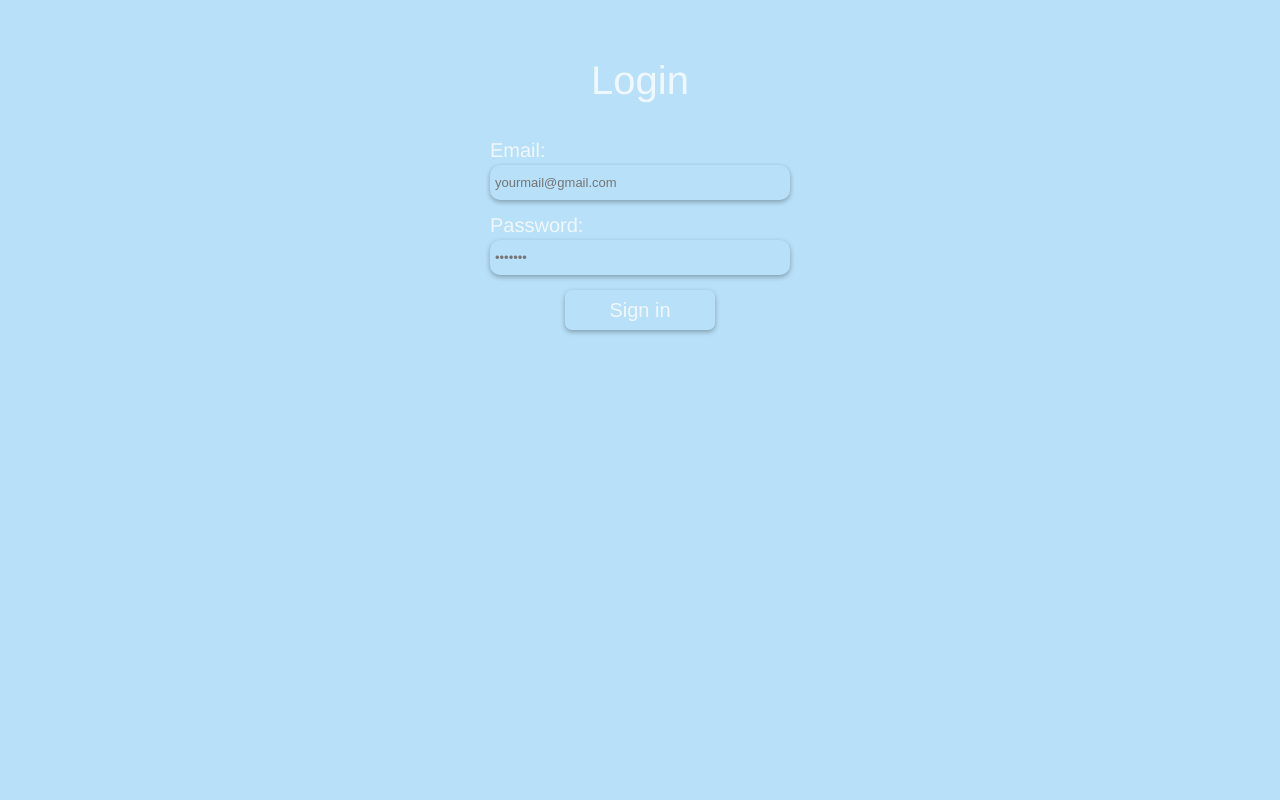
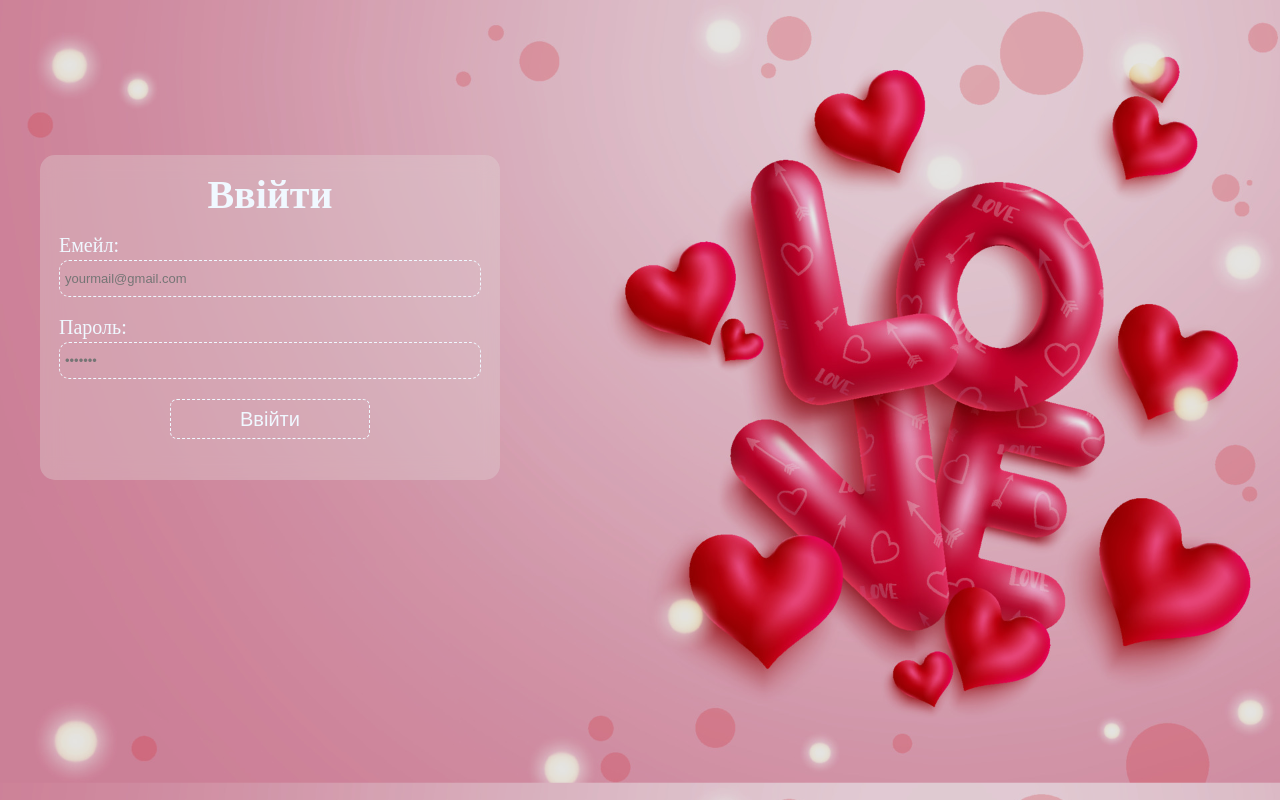
Before and after one commit to Gentleman-88/For_my_Love, a React (Create React App) app: page /goit-react-hw-08-phonebook/login in a window 1280 px wide. Built offline with nearby package versions, Linux system fonts and the light colour scheme.

Commit message:
Upd Home, Login, Register

```diff
--- a/src/Pages/HomePage/Home.module.css
+++ b/src/Pages/HomePage/Home.module.css
@@ -1,20 +1,32 @@
+.hello_Page_Container {
+  margin-left: 40px;
+  background-color: rgba(224, 217, 217, 0.338);
+  display: flex;
+  flex-direction: column;
+  margin-top: 155px;
+  padding: 20px;
+  height: 350px;
+  width: 700px;
+  backdrop-filter: blur(10px);
+  border-radius: 15px;
+}
+
 .title {
+  border: 1px dashed;
   display: flex;
-  align-items: center;
+  width: 300px;
+  margin: 0 auto;
+  border-radius: 7px;
   justify-content: center;
-  gap: 2px;
   font-size: 40px;
   color: aliceblue;
   font-weight: 550;
   text-align: center;
-  margin-top: 200px;
-  margin-bottom: 30px;
+  margin-bottom: 40px;
 }
 
 .list_item {
-  background-color: rgb(245, 111, 111);
   width: 50px;
-  border-radius: 4px;
   transition: transform 0.3s ease;
 }
 
@@ -22,75 +34,48 @@
   transform: translateY(-20px);
 }
 
-.list_item_first {
-  background-color: rgb(245, 111, 111);
-  width: 50px;
-  border-top-left-radius: 15px;
-  border-bottom-left-radius: 15px;
-  transition: transform 0.3s ease;
-}
-
-.list_item_first:hover {
-  transform: translateY(-20px);
-}
-
-.list_item_last {
-  background-color: rgb(245, 111, 111);
-  width: 50px;
-  border-bottom-right-radius: 15px;
-  border-top-right-radius: 15px;
-  transition: transform 0.3s ease;
-}
-
-.list_item_last:hover {
-  transform: translateY(-20px);
-}
-
 .info {
+  letter-spacing: 2px;
   color: aliceblue;
-  font-size: 19px;
+  font-size: 25px;
   display: flex;
   align-items: center;
   justify-content: center;
-  background-color: rgb(245, 111, 111);
-  width: 425px;
-  height: 25px;
-  margin: 0 auto;
-  border-radius: 12px;
+  border-radius: 7px;
+  padding: 3px;
+  width: 500px;
+  height: 80px;
 }
 
 .list_reg {
   margin-top: 30px;
   display: flex;
   gap: 25px;
-  align-items: center;
-  justify-content: center;
+  /* align-items: center;
+  justify-content: center; */
 }
 
 .list_reg_item {
+  letter-spacing: 2px;
   color: aliceblue;
-  font-size: 19px;
+  font-size: 20px;
   display: flex;
   align-items: center;
-  justify-content: center;
-  background-color: rgb(245, 111, 111);
-  width: 200px;
+  width: 220px;
   height: 25px;
   border-radius: 12px;
 }
 
 .arrows {
   display: flex;
-  justify-content: center;
-  align-items: center;
   margin-bottom: 10px;
-  gap: 190px;
+  gap: 260px;
 }
 
 .arrow_one {
   font-size: 50px;
   color: aliceblue;
-  rotate: -50deg;
+  rotate: -90deg;
 }
 
 .arrow_two {
@@ -117,38 +102,36 @@
 
 .list {
   display: flex;
-  gap: 110px;
-  align-items: center;
-  justify-content: center;
+  gap: 80px;
 }
 
 .register_btn {
   display: flex;
   align-items: center;
   justify-content: center;
-  background-color: rgb(245, 111, 111);
   width: 210px;
   height: 40px;
   text-decoration: none;
   font-size: 25px;
   border-radius: 15px;
   font-weight: 500;
+  border: 1px dashed;
   color: aliceblue;
   transition: box-shadow 0.3s ease-in-out;
 }
 
 .register_btn:hover {
-  box-shadow: 0 5px 13px rgba(245, 145, 145, 0.465);
+  box-shadow: 0 5px 13px rgb(213, 127, 127);
 }
 
 .login_btn {
   display: flex;
   align-items: center;
   justify-content: center;
-  background-color: rgb(245, 111, 111);
   width: 125px;
   height: 40px;
   text-decoration: none;
+  border: 1px dashed;
   font-size: 25px;
   border-radius: 15px;
   font-weight: 500;
@@ -157,7 +140,7 @@
 }
 
 .login_btn:hover {
-  box-shadow: 0 5px 13px rgba(245, 145, 145, 0.465);
+  box-shadow: 0 5px 13px rgb(213, 127, 127);
 }
 
 .my_contacts_btn {
--- a/src/Pages/HomePage/HomePage.jsx
+++ b/src/Pages/HomePage/HomePage.jsx
@@ -8,19 +8,22 @@ const HomePage = () => {
   const isLoggedin = useSelector(selectUserIsLoggedIn);
 
   return (
-    <div>
+    <div className={css.homePage}>
       {!isLoggedin ? (
-        <>
+        <div className={css.hello_Page_Container}>
           <ul className={css.title}>
-            <li className={css.list_item_first}>Х</li>
+            <li className={css.list_item}>Х</li>
             <li className={css.list_item}>Е</li>
             <li className={css.list_item}>Л</li>
             <li className={css.list_item}>Л</li>
             <li className={css.list_item}>О</li>
             <li className={css.list_item}>О</li>
-            <li className={css.list_item_last}>У</li>
+            <li className={css.list_item}>У</li>
           </ul>
-          <p className={css.info}>Цей сайт зроблений для Катюші на 8 березня</p>
+          <p className={css.info}>
+            Цей сайт зроблений для тебе Катюша. Думаю тобі понравиться і буде
+            дуже цікаво
+          </p>
           <ul className={css.list_reg}>
             <li className={css.list_reg_item}>Якщо перший раз</li>
             <li className={css.list_reg_item}>Якщо не перший раз</li>
@@ -37,7 +40,7 @@ const HomePage = () => {
               Ввійти
             </NavLink>
           </ul>
-        </>
+        </div>
       ) : (
         <></>
       )}
--- a/src/Pages/LoginPage/Login.jsx
+++ b/src/Pages/LoginPage/Login.jsx
@@ -23,10 +23,10 @@ const Login = () => {
   };
 
   return (
-    <div>
-      <h1 className={css.title}>Login</h1>
+    <div className={css.login_div}>
+      <h1 className={css.title}>Ввійти</h1>
       <form onSubmit={onSubmit} className={css.log_in}>
-        <label className={css.label}>Email: </label>
+        <label className={css.label}>Емейл: </label>
         <input
           type="text"
           name="userEmail"
@@ -34,7 +34,7 @@ const Login = () => {
           className={css.input}
           required
         />
-        <label className={css.label}>Password: </label>
+        <label className={css.label}>Пароль: </label>
         <input
           type="text"
           name="userPassword"
@@ -44,7 +44,7 @@ const Login = () => {
           required
         />
         <button type="submit" className={css.login_btn}>
-          Sign in
+          Ввійти
         </button>
       </form>
     </div>
--- a/src/Pages/LoginPage/Login.module.css
+++ b/src/Pages/LoginPage/Login.module.css
@@ -1,31 +1,47 @@
-.title {
+.login_div {
   display: flex;
   align-items: center;
   justify-content: center;
-  gap: 10px;
+  flex-direction: column;
+  margin-top: 155px;
+  margin-left: 40px;
+  background-color: rgba(224, 217, 217, 0.338);
+  backdrop-filter: blur(10px);
+  border-radius: 15px;
+  padding: 20px;
+  height: 285px;
+  width: 420px;
+}
+
+.title {
+  display: flex;
+  padding-left: 2px;
+  padding-right: 2px;
+  justify-content: center;
+  align-items: center;
   font-size: 40px;
   color: aliceblue;
   font-weight: 550;
-  text-align: center;
-  margin-top: 60px;
   margin-bottom: 20px;
+}
+
+.list_item {
+  width: 100px;
+  transition: transform 0.3s ease;
+}
+
+.list_item:hover {
+  transform: translateY(-20px);
 }
 
 .log_in {
   display: flex;
   flex-direction: column;
-  padding: 20px;
+  align-items: flex-start;
   justify-content: flex-start;
-  margin: 0 auto;
-  display: flex;
-  width: 300px;
-  height: 220px;
+  height: 300px;
   border-radius: 7px;
   transition: box-shadow 0.3s ease-in-out;
-}
-
-.log_in:hover {
-  box-shadow: 0 2px 5px rgba(0, 0, 0, 0.5);
 }
 
 .label {
@@ -36,6 +52,7 @@
 }
 
 .input {
+  width: 410px;
   height: 35px;
   border-radius: 10px;
   border-style: none;
@@ -43,36 +60,37 @@
   color: aliceblue;
   font-size: 13px;
   background-color: transparent;
-  box-shadow: 0 2px 5px rgba(0, 0, 0, 0.3);
+  border: 1px;
+  border-style: dashed;
   transition: box-shadow 0.3s ease-in-out;
-  margin-bottom: 15px;
+  margin-bottom: 20px;
 }
 
 .input:hover,
 .inpur:focus {
-  box-shadow: 0 2px 5px rgba(0, 0, 0, 0.5);
-  border-style: none;
+  box-shadow: 0 5px 13px rgb(213, 127, 127);
+  /* border-style: none; */
 }
 
 .login_btn {
   display: flex;
   align-items: center;
   justify-content: center;
-  width: 150px;
+  width: 200px;
   height: 40px;
   text-decoration: none;
   font-size: 20px;
   border-radius: 7px;
-  border-style: none;
+  border-color: aliceblue;
+  border: 1px dashed;
   font-weight: 500;
   background-color: transparent;
   color: aliceblue;
   transition: box-shadow 0.3s ease-in-out;
-  box-shadow: 0 2px 5px rgba(0, 0, 0, 0.3);
   cursor: pointer;
   margin: 0 auto;
 }
 
 .login_btn:hover {
-  box-shadow: 0 2px 5px rgba(0, 0, 0, 0.1);
+  box-shadow: 0 5px 13px rgb(213, 127, 127);
 }
--- a/src/Pages/RegisterPage/Register.jsx
+++ b/src/Pages/RegisterPage/Register.jsx
@@ -24,19 +24,19 @@ const Register = () => {
   };
 
   return (
-    <div>
-      <h1 className={css.title}>Sign In</h1>
+    <div className={css.register_div}>
+      <h1 className={css.title}>Зареєструватись</h1>
       <form onSubmit={onSubmit} className={css.sign_in}>
-        <label className={css.label}>Name: </label>
+        <label className={css.label}>Ім'я: </label>
         <input
           type="text"
           name="userName"
-          placeholder="Name"
+          placeholder="Ім'я"
           minLength={2}
           required
           className={css.input}
         />
-        <label className={css.label}>Email: </label>
+        <label className={css.label}>Емейл: </label>
         <input
           type="text"
           name="userEmail"
@@ -44,7 +44,7 @@ const Register = () => {
           required
           className={css.input}
         />
-        <label className={css.label}>Password: </label>
+        <label className={css.label}>Пароль: </label>
         <input
           type="text"
           name="userPassword"
@@ -54,7 +54,7 @@ const Register = () => {
           className={css.input}
         />
         <button type="submit" className={css.register_btn}>
-          Sign up
+          Зареєструватись
         </button>
       </form>
     </div>
--- a/src/Pages/RegisterPage/Register.module.css
+++ b/src/Pages/RegisterPage/Register.module.css
@@ -1,31 +1,47 @@
-.title {
+.register_div {
   display: flex;
   align-items: center;
   justify-content: center;
-  gap: 10px;
+  flex-direction: column;
+  margin-top: 155px;
+  margin-left: 40px;
+  background-color: rgba(224, 217, 217, 0.338);
+  backdrop-filter: blur(10px);
+  border-radius: 15px;
+  padding: 20px;
+  height: 385px;
+  width: 450px;
+}
+
+.title {
+  display: flex;
+  padding-left: 2px;
+  padding-right: 2px;
+  justify-content: center;
+  align-items: center;
   font-size: 40px;
   color: aliceblue;
   font-weight: 550;
-  text-align: center;
-  margin-top: 60px;
   margin-bottom: 20px;
+}
+
+.list_item {
+  width: 100px;
+  transition: transform 0.3s ease;
+}
+
+.list_item:hover {
+  transform: translateY(-20px);
 }
 
 .sign_in {
   display: flex;
   flex-direction: column;
-  padding: 20px;
+  align-items: flex-start;
   justify-content: flex-start;
-  margin: 0 auto;
-  display: flex;
-  width: 300px;
   height: 300px;
   border-radius: 7px;
   transition: box-shadow 0.3s ease-in-out;
-}
-
-.sign_in:hover {
-  box-shadow: 0 2px 5px rgba(0, 0, 0, 0.5);
 }
 
 .label {
@@ -36,6 +52,7 @@
 }
 
 .input {
+  width: 410px;
   height: 35px;
   border-radius: 10px;
   border-style: none;
@@ -43,36 +60,37 @@
   color: aliceblue;
   font-size: 13px;
   background-color: transparent;
-  box-shadow: 0 2px 5px rgba(0, 0, 0, 0.3);
+  border: 1px;
+  border-style: dashed;
   transition: box-shadow 0.3s ease-in-out;
-  margin-bottom: 15px;
+  margin-bottom: 20px;
 }
 
 .input:hover,
 .inpur:focus {
-  box-shadow: 0 2px 5px rgba(0, 0, 0, 0.5);
-  border-style: none;
+  box-shadow: 0 5px 13px rgb(213, 127, 127);
+  /* border-style: none; */
 }
 
 .register_btn {
   display: flex;
   align-items: center;
   justify-content: center;
-  width: 150px;
+  width: 200px;
   height: 40px;
   text-decoration: none;
   font-size: 20px;
   border-radius: 7px;
-  border-style: none;
+  border-color: aliceblue;
+  border: 1px dashed;
   font-weight: 500;
   background-color: transparent;
   color: aliceblue;
   transition: box-shadow 0.3s ease-in-out;
-  box-shadow: 0 2px 5px rgba(0, 0, 0, 0.3);
   cursor: pointer;
   margin: 0 auto;
 }
 
 .register_btn:hover {
-  box-shadow: 0 2px 5px rgba(0, 0, 0, 0.1);
+  box-shadow: 0 5px 13px rgb(213, 127, 127);
 }
--- a/src/index.css
+++ b/src/index.css
@@ -1,11 +1,12 @@
 @import-normalize; /* bring in normalize.css styles */
 
 body {
-  background-color: rgb(184, 224, 248);
+  background-color: #ffffff;
+  background: linear-gradient(rgba(0, 0, 0, 0.1), rgba(0, 0, 0, 0.1)),
+    url('../src/Pages/images/love.jpg');
+  background-size: cover;
   margin: 0;
-  font-family: 'Franklin Gothic Medium', 'Arial Narrow', Arial, sans-serif;
-  -webkit-font-smoothing: antialiased;
-  -moz-osx-font-smoothing: grayscale;
+  font-family: 'Times New Roman', Times, serif;
 }
 
 code {
```
Also changed, not shown: src/Pages/images/love.jpg (added).
